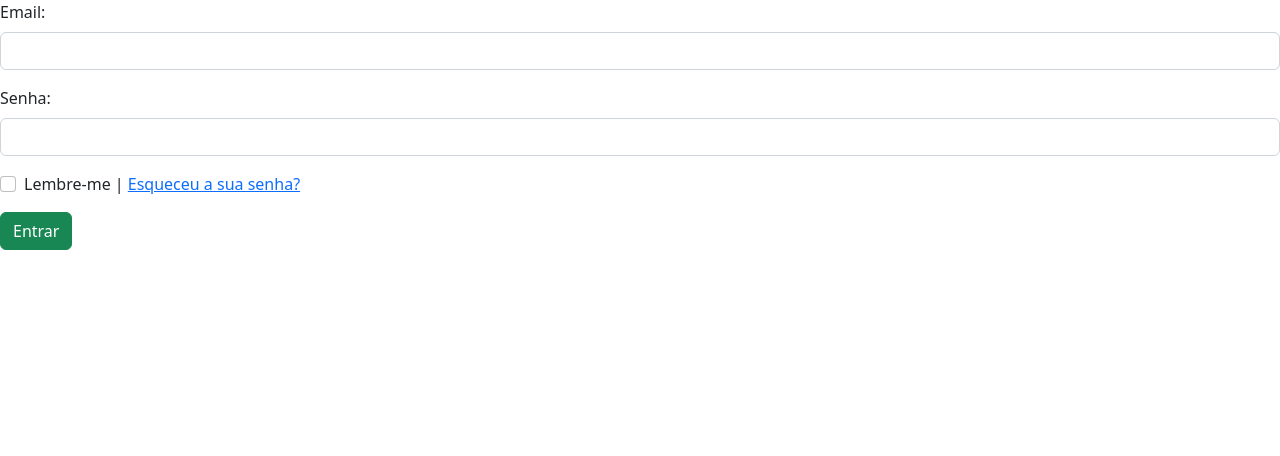
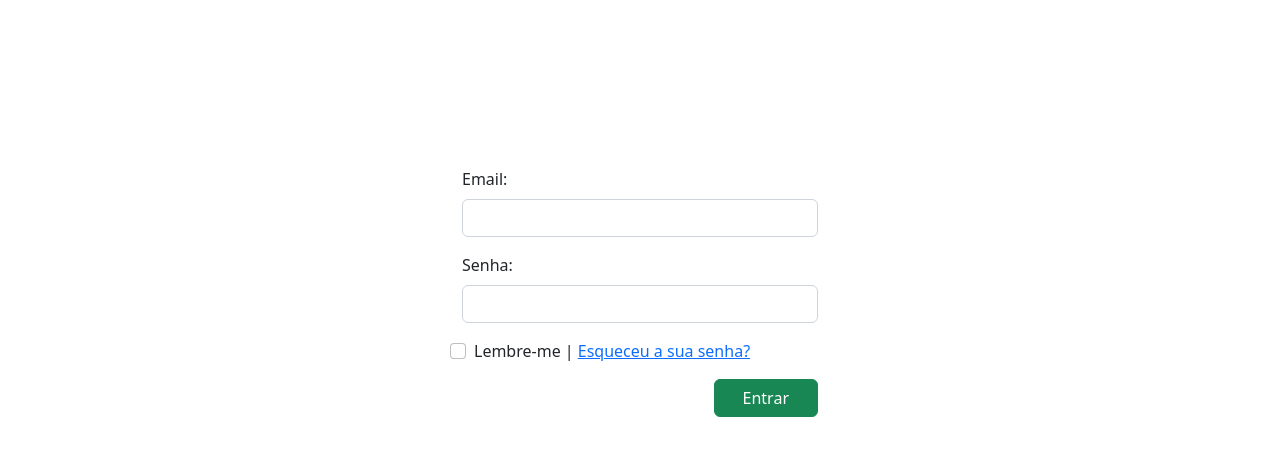
Before and after one commit to Rick504/CRUDSnap_frontend, a Vue app: page /login in a window 1280 px wide. Shown: the top 456 px of the page. Built offline with nearby package versions, Linux system fonts and the light colour scheme.

Commit message:
adicionando metadados router e posicionando elementos em login

```diff
--- a/src/router/index.ts
+++ b/src/router/index.ts
@@ -8,11 +8,17 @@ const router = createRouter({
       path: '/',
       name: 'home',
       component: HomeView,
+      meta: {
+        public: false,
+      },
     },
     {
       path: '/login',
       name: 'login',
       component: () => import('../views/Login.vue'),
+      meta: {
+        public: true,
+      },
     },
   ],
 });
--- a/src/views/Login.vue
+++ b/src/views/Login.vue
@@ -4,22 +4,34 @@ import { RouterLink } from 'vue-router'
 </script>
 
 <template>
-    <div>
-        <form>
-            <div class="mb-3">
+    <div class="container">
+        <form class="row">
+            <div class="offset-4 col-4 mb-3">
                 <label for="exampleInputEmail1" class="form-label">Email:</label>
                 <input type="email" class="form-control" id="exampleInputEmail1" aria-describedby="emailHelp">
             </div>
-            <div class="mb-3">
+            <div class="offset-4 col-4 mb-3">
                 <label for="exampleInputPassword1" class="form-label">Senha:</label>
                 <input type="password" class="form-control" id="exampleInputPassword1">
             </div>
-            <div class="mb-3 form-check">
+            <div class="offset-4 col-4 mb-3 px-4 form-check">
                 <input type="checkbox" class="form-check-input" id="exampleCheck1">
                 <label class="form-check-label" for="exampleCheck1"> Lembre-me </label> |
                 <RouterLink to="/ForgotPassword"> Esqueceu a sua senha? </RouterLink>
             </div>
-            <button type="submit" class="btn btn-success">Entrar</button>
+            <div class="offset-4 col-4 d-flex justify-content-end">
+                <button type="submit" class="btn btn-success">
+                    <span class="m-3">
+                        Entrar
+                    </span>
+                </button>
+            </div>
         </form>
     </div>
 </template>
+
+<style scoped>
+form {
+    margin-top: 15%;
+}
+</style>
```
